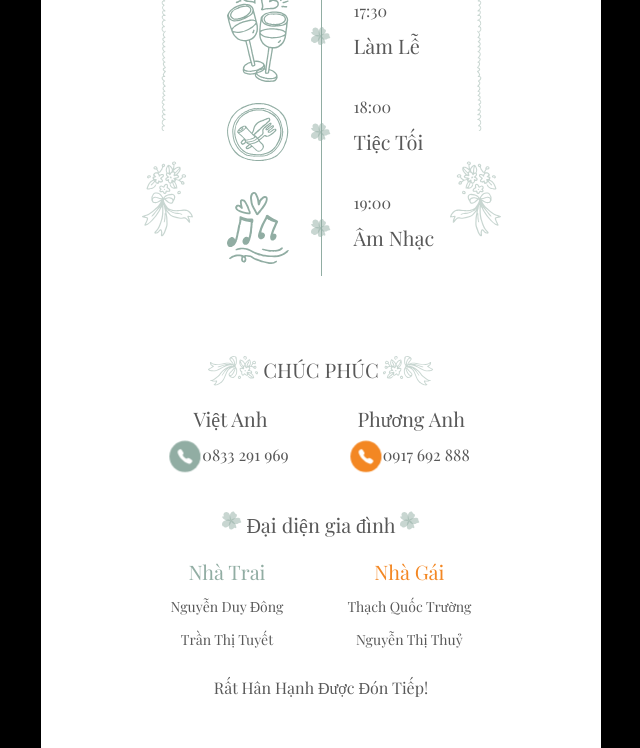
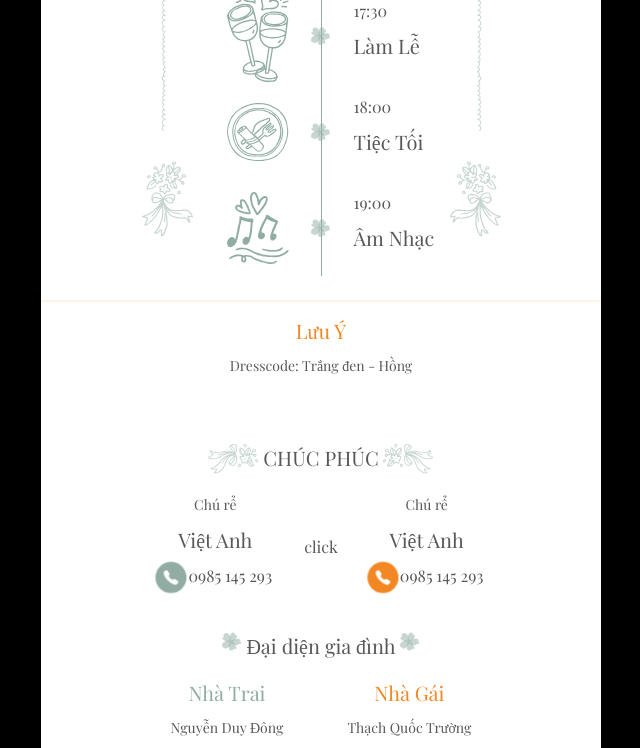
Before and after one commit to mynguyen98/wedding-project, a React (Create React App) app: page /letterPage in a window 1280 px wide. Shown: the part 5223-5971 px from the top of the page, without its empty margins (319-959 px from the left). Built offline with nearby package versions, Linux system fonts and the light colour scheme; a web font is replaced by a local one.

Commit message:
add modal

```diff
--- a/src/components/button/index.js
+++ b/src/components/button/index.js
@@ -1,6 +1,6 @@
-import React, { useCallback, useMemo } from 'react';
-import { BUTTON_STYLES } from '../../commons/Constant.ts';
-import styles from './Button.module.css';
+import React, { useCallback, useMemo } from 'react'
+import { BUTTON_STYLES } from '../../commons/Constant.ts'
+import styles from './Button.module.css'
 
 export const Button = ({
   label,
@@ -12,75 +12,69 @@ export const Button = ({
   leftIcon,
   tag,
   buttonStyle,
-    width
+  width,
 }) => {
-
   const _onPress = useCallback(() => {
-        onPress?.(tag || label);
-    }, [label, onPress, tag]);
+    onPress?.(tag || label)
+  }, [label, onPress, tag])
 
   const getContainerStyle = useMemo(() => {
-
-        let containerStyle = styles.pinkButton;
+    let containerStyle = styles.pinkButton
 
     switch (buttonStyle) {
-
       case BUTTON_STYLES.RED:
-                containerStyle = styles.redButton;
-                break;
+        containerStyle = styles.redButton
+        break
       case BUTTON_STYLES.PINK:
-                containerStyle = styles.pinkButton;
-                break;
+        containerStyle = styles.pinkButton
+        break
       case BUTTON_STYLES.GRAY:
-                containerStyle = styles.grayButton;
+        containerStyle = styles.grayButton
       default:
-                containerStyle = styles.grayButton;
-                break;
+        containerStyle = styles.grayButton
+        break
     }
 
-        return `${styles.container} ${containerStyle} ${styles.buttonHover}`;
-    }, [buttonStyle]);
+    return `${styles.container} ${containerStyle} ${styles.buttonHover}`
+  }, [buttonStyle])
 
   const getTextColor = useMemo(() => {
-
-        let color;
+    let color
 
     switch (buttonStyle) {
-
       case BUTTON_STYLES.RED:
-                color = styles.white;
-                break;
+        color = styles.white
+        break
       case BUTTON_STYLES.PINK:
-                color = styles.red;
-                break;
+        color = styles.red
+        break
       case BUTTON_STYLES.WHITE:
-                color = styles.black;
-                break;
+        color = styles.black
+        break
       default:
-                color = styles.light_gray;
-                break;
+        color = styles.light_gray
+        break
     }
-        return textColor || color;
-    }, [buttonStyle, textColor]);
+    return textColor || color
+  }, [buttonStyle, textColor])
 
   const getTextStyle = useMemo(() => {
+    const color = getTextColor
 
-        const color = getTextColor;
-
-        return `${styles.text} ${color}`;
-
-    }, [getTextColor]);
+    return `${styles.text} ${color}`
+  }, [getTextColor])
 
   return (
     <button
       disabled={isLoading || disabled}
       className={getContainerStyle}
       style={{ width: width + '%' }}
-            onClick={_onPress}>
+      onClick={_onPress}
+    >
       {leftIcon}
       <span className={getTextStyle}>
         {isLowerCase ? label : `${label} `.toUpperCase()}
       </span>
     </button>
-    );
-};
+  )
+}
--- a/src/components/letter-page/Congrats.js
+++ b/src/components/letter-page/Congrats.js
@@ -1,51 +1,29 @@
-import React from 'react'
+import React, { useRef } from 'react'
 import TitleSection from './sub-comp/TitleSection'
 import TitleDescribe from './sub-comp/TitleDescribe'
 import phoneMain from '../../assets/home-image/phone-main.svg'
 import phoneSecond from '../../assets/home-image/phone-second.svg'
+import InforPhone from './sub-comp/InforPhone'
+import Popup from '../modal/Popup'
 const Congrats = ({ setModalContent, setIsOpen }) => {
+  const modalRef = useRef()
+  const handleShowModal = () => {
+    modalRef.current.showModal()
+  }
   return (
     <div className='py-10 section-mb layout-mw' id='congrat'>
       <TitleSection title='CHÚC PHÚC' />
       <div className='flex justify-center'>
-        <div className='text-center px-8'>
-          <h2>Việt Anh</h2>
-          <div>
-            <a href='tel:+84985145293' className='href-call text-center pb-3'>
-              <div className='phone-container'>
-                <img src={phoneMain} alt='phone chu rể' className='href-icon' />
-                0833 291 969
-              </div>
-            </a>
-            {/* <button
-              className='btn-congrat-main bg-main px-3 py-1'
-              onClick={() => {
-                setIsOpen(true)
-                setModalContent(ModalContentCongrat)
-              }}
-            >
-              Chúc phúc chú rể
-            </button> */}
-          </div>
-        </div>
-        <div className='text-center px-8'>
-          <h2>Phương Anh</h2>
-          <div>
-            <a href='tel:+84985145293' className='href-call text-center pb-3'>
-              <div className='phone-container'>
-                <img
-                  src={phoneSecond}
-                  alt='phone chu rể'
-                  className='href-icon'
-                />
-                0917 692 888
-              </div>
-            </a>
-            {/* <button className='btn-congrat-main bg-second px-3 py-1'>
-              Chúc phúc cô dâu
-            </button> */}
-          </div>
-        </div>
+        <InforPhone
+          title='Chú rể'
+          name='Việt Anh'
+          phoneNumber='0985 145 293'
+          phoneColor='main'
+          onClick={() => handleShowModal()}
+        />
+        <button onClick={() => handleShowModal()}>click</button>
+        <Popup ref={modalRef} />
+        <InforPhone title='Chú rể' name='Việt Anh' phoneNumber='0985 145 293' />
       </div>
       <div className='pt-8'>
         <TitleDescribe title='Đại diện gia đình' />
--- a/src/components/letter-page/Schedule.js
+++ b/src/components/letter-page/Schedule.js
@@ -10,11 +10,11 @@ import scheduleBgRight from '../../assets/home-image/schedule-bg-right.svg'
 const Schedule = () => {
   return (
     <div
-      className='py-10 schedule-container section-mb layout-mw'
+      className='pt-10 pb-4 schedule-container section-mb layout-mw border-section-main'
       id='schedule'
     >
       <TitleSection title='CHƯƠNG TRÌNH' />
-      <div className='flex justify-center'>
+      <div className='flex  justify-center '>
         <div className='schedule-bg-lr schedule-bg-l'>
           <img
             src={scheduleBgLeft}
@@ -103,6 +103,11 @@ const Schedule = () => {
           />
         </div>
       </div>
+      <div className='pb-6 border-section-1'></div>
+      <div className='text-center pt-4 '>
+        <h2 className='text-second'>Lưu ý</h2>
+        <p>Dresscode: Trắng đen - Hồng</p>
+      </div>
     </div>
   )
 }
--- a/src/components/letter-page/YoutubeVideo.js
+++ b/src/components/letter-page/YoutubeVideo.js
@@ -3,7 +3,7 @@ import { useState, useEffect } from 'react'
 import TitleSection from './sub-comp/TitleSection'
 import YouTube from 'react-youtube'
 import { useDispatch, useSelector } from 'react-redux'
-import { setIsAudioPlay } from '../../features/music-vid-reducer'
+import { setIsAudioPlay } from '../../features/letter-page/music-vid-reducer'
 import LazyLoad from 'react-lazy-load'
 
 const YoutubeVideo = () => {
--- a/src/components/letter-page/sub-comp/AudioPlay.js
+++ b/src/components/letter-page/sub-comp/AudioPlay.js
@@ -9,7 +9,7 @@ import {
   toggleAudioPlay,
   setIsAudioPlay,
   setAudioElement,
-} from '../../../features/music-vid-reducer'
+} from '../../../features/letter-page/music-vid-reducer'
 import { useDispatch, useSelector } from 'react-redux'
 const AudioPlay = () => {
   const dispatch = useDispatch()
--- /dev/null
+++ b/src/components/letter-page/sub-comp/InforPhone.js
@@ -0,0 +1,26 @@
+import React from 'react'
+import phoneMain from '../../../assets/home-image/phone-main.svg'
+import phoneSecond from '../../../assets/home-image/phone-second.svg'
+
+const InforPhone = ({ title, name, phoneNumber, phoneColor }) => {
+  return (
+    <div className='text-center px-8'>
+      <p>{title}</p>
+      <h2>{name}</h2>
+      <div>
+        <a href='tel:+84985145293' className='href-call text-center pb-3'>
+          <div className='phone-container'>
+            <img
+              src={phoneColor === 'main' ? phoneMain : phoneSecond}
+              alt='phone chu rể'
+              className='href-icon'
+            />
+            {phoneNumber}
+          </div>
+        </a>
+      </div>
+    </div>
+  )
+}
+
+export default InforPhone
--- /dev/null
+++ b/src/components/modal/Modal.js
@@ -0,0 +1,30 @@
+import React from 'react'
+import closeIcon from '../../assets/home-image/close-icon.svg'
+import { Button } from '../button'
+const Modal = ({
+  title,
+  visible,
+  onOk,
+  onCancel,
+  size,
+  btnCancelText,
+  btnSubmitText,
+  content,
+}) => {
+  // const newTitle = title?.toUpperCase()
+  return (
+    <div className={`modal ${visible ? 'active' : '1'} layout-mw`}>
+      <div className='modal-container' onClick={onCancel}></div>
+      <div className='modal-block layout-mw'>
+        <div className='modal-content overflow-hidden layout-mw'>
+          <h1 className='text-second'> dmm</h1>
+          {content}
+          {onCancel && <Button onPress={onCancel} label={btnCancelText} />}
+          {onOk && <Button onPress={onCancel} label={btnSubmitText} />}
+        </div>
+      </div>
+    </div>
+  )
+}
+
+export default Modal
--- /dev/null
+++ b/src/components/modal/Popup.js
@@ -0,0 +1,61 @@
+import React, { forwardRef, useImperativeHandle, useState } from 'react'
+import Languages from '../../commons/Languages'
+import Modal from './Modal'
+
+// eslint-disable-next-line react/display-name
+const Popup = forwardRef(
+  (
+    {
+      title,
+      description,
+      onSuccessPress,
+      size,
+      btnCancelText,
+      btnSubmitText,
+      content,
+    },
+    ref
+  ) => {
+    const [visible, setVisible] = useState(false)
+
+    const hideModal = () => {
+      setVisible(false)
+    }
+
+    const showModal = () => {
+      console.log('show modal')
+      setVisible(true)
+    }
+
+    useImperativeHandle(ref, () => ({
+      showModal,
+      hideModal,
+    }))
+
+    const handleOk = () => {
+      setTimeout(() => {
+        setVisible(false)
+      }, 2000)
+      onSuccessPress?.()
+    }
+
+    const handleCancel = () => {
+      setVisible(false)
+    }
+
+    return (
+      <Modal
+        title={title}
+        visible={visible}
+        onOk={handleOk}
+        onCancel={handleCancel}
+        size={size}
+        btnCancelText={btnCancelText}
+        btnSubmitText={btnSubmitText}
+        content={content}
+      />
+    )
+  }
+)
+
+export default Popup
--- a/src/index.css
+++ b/src/index.css
@@ -20,6 +20,7 @@ Global Styles
 
 :root {
   /* root letter page */
+  --border-section-main: 1px solid rgba(145, 173, 163, 0.5);
   --border-section-1: 2px solid rgba(243, 135, 35, 0.1);
   /* root home page */
 }
@@ -141,6 +142,9 @@ p {
 }
 .border-section-1 {
   border-bottom: var(--border-section-1);
+}
+.border-section-main {
+  border-bottom: var(--border-section-main);
 }
 .margin-auto {
   margin: auto;
@@ -359,6 +363,7 @@ p {
   visibility: visible;
   transform: all 2s linear;
   opacity: 1;
+  top: 0;
 }
 .modal-container {
   position: fixed;
@@ -374,18 +379,18 @@ p {
   display: flex;
   align-items: center;
   justify-content: center;
-  height: 100vh;
+
   width: 100vw;
   position: relative;
 }
 .modal-content {
   width: 100%;
-  height: 100vh;
   background-color: white;
   z-index: 5;
   /* border-radius: 16px; */
   position: relative;
   margin: auto;
+  top: 0;
 }
 .close-modal-icon {
   position: absolute;
--- a/src/store.js
+++ b/src/store.js
@@ -1,5 +1,5 @@
 import { configureStore } from '@reduxjs/toolkit'
-import musicVid from './features/music-vid-reducer'
+import musicVid from './features/letter-page/music-vid-reducer'
 export const store = configureStore({
   reducer: {
     musicVid: musicVid,
```
Also changed, not shown: src/features/letter-page/music-vid-reducer.js (renamed from src/features/music-vid-reducer.js). Lines whose indentation alone changed are shown as unchanged.
